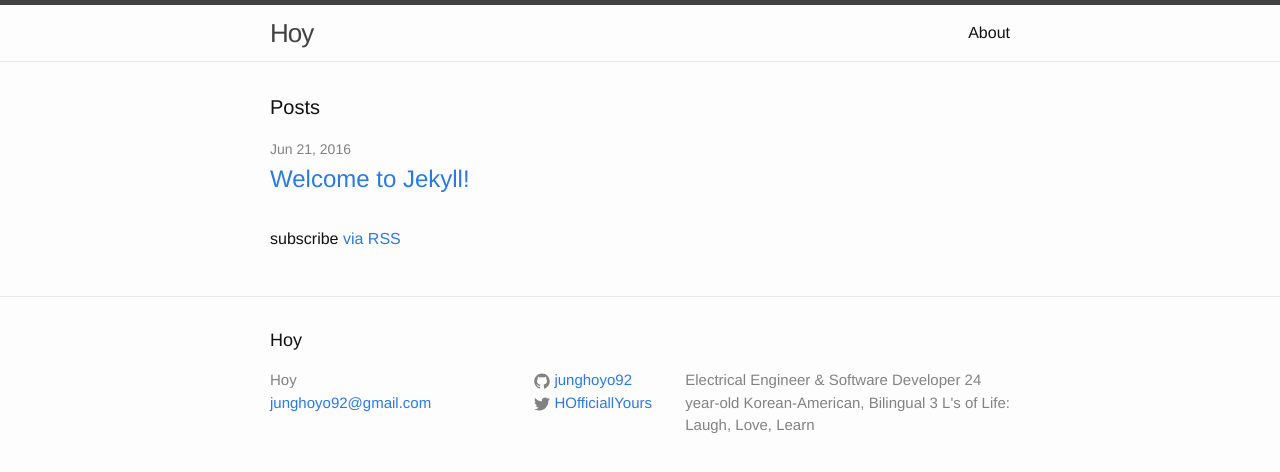
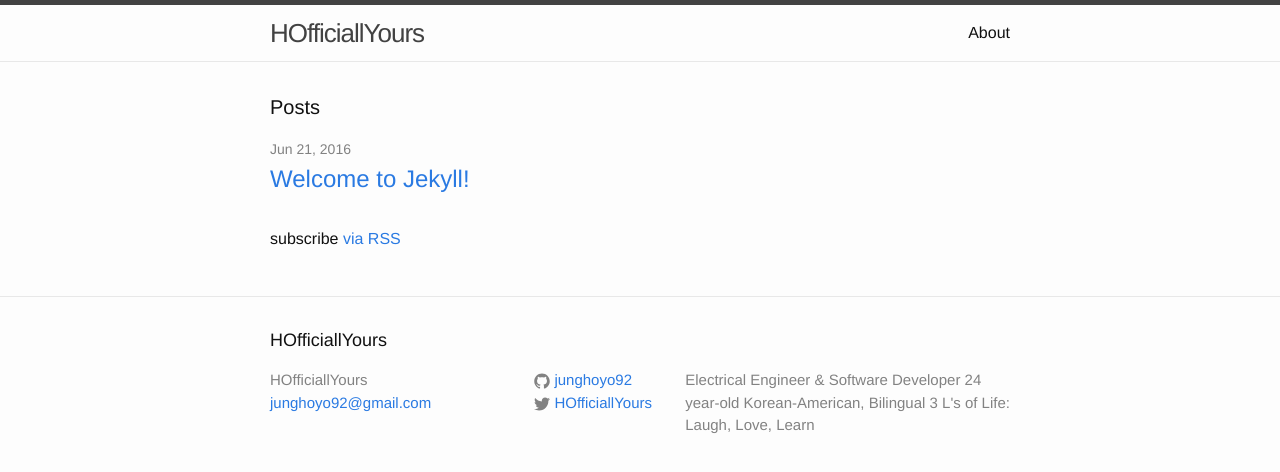
Before and after one commit to junghoyo92/junghoyo92.github.io, a Jekyll site: the page built from index.html, in a window 1280 px wide. Shown: the top 472 px of the page. Built offline with Jekyll 4.4.1, drawn with Linux system fonts in a browser that asks for light colours.

Commit message:
Update _config.yml

```diff
--- a/_config.yml
+++ b/_config.yml
@@ -6,7 +6,7 @@
 # 'jekyll serve'. If you change this file, please restart the server process.
 
 # Site settings
-title: Hoy
+title: HOfficiallYours
 email: junghoyo92@gmail.com
 description: > # this means to ignore newlines until "baseurl:"
   Electrical Engineer & Software Developer
```
